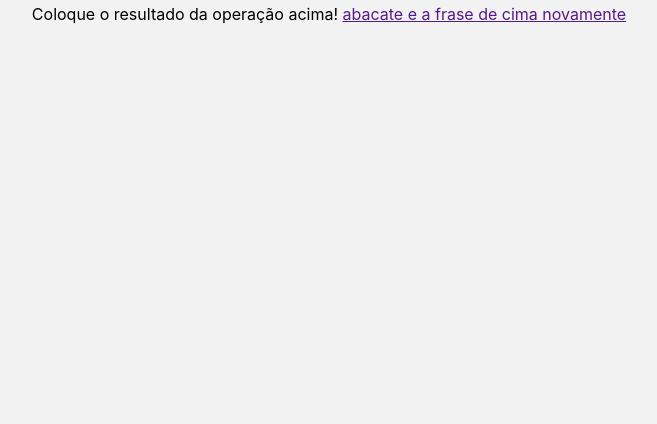
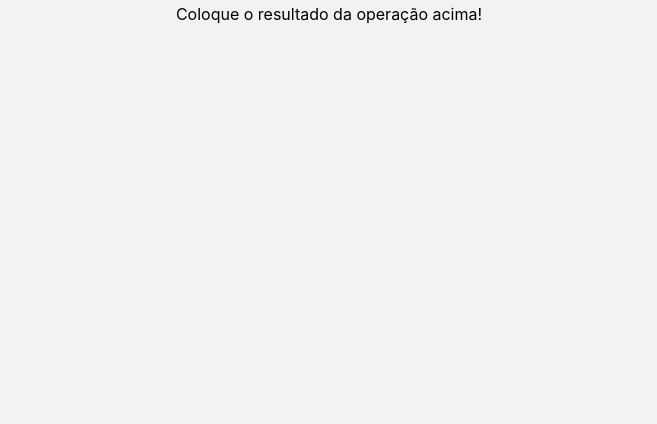
Before and after one commit to joaorceschini/Jogo-da-tabuada, a plain HTML site: page index.html in a window 1280 px wide. Shown: the part 376-800 px from the top of the page, without its empty margins (311-968 px from the left). Drawn offline with Linux system fonts and the light colour scheme.

Commit message:
tirei a outra tag que eu tinha criado antes

```diff
--- a/index.html
+++ b/index.html
@@ -28,7 +28,6 @@
     <footer class="footer">
         <h2>Como jogar:</h2>
         <a href="" id="a">Coloque o resultado da operação acima!</a>
-        <a href="">abacate e a frase de cima novamente</a>
     </footer>
 
     <script src="assets/index.js"></script>
```
